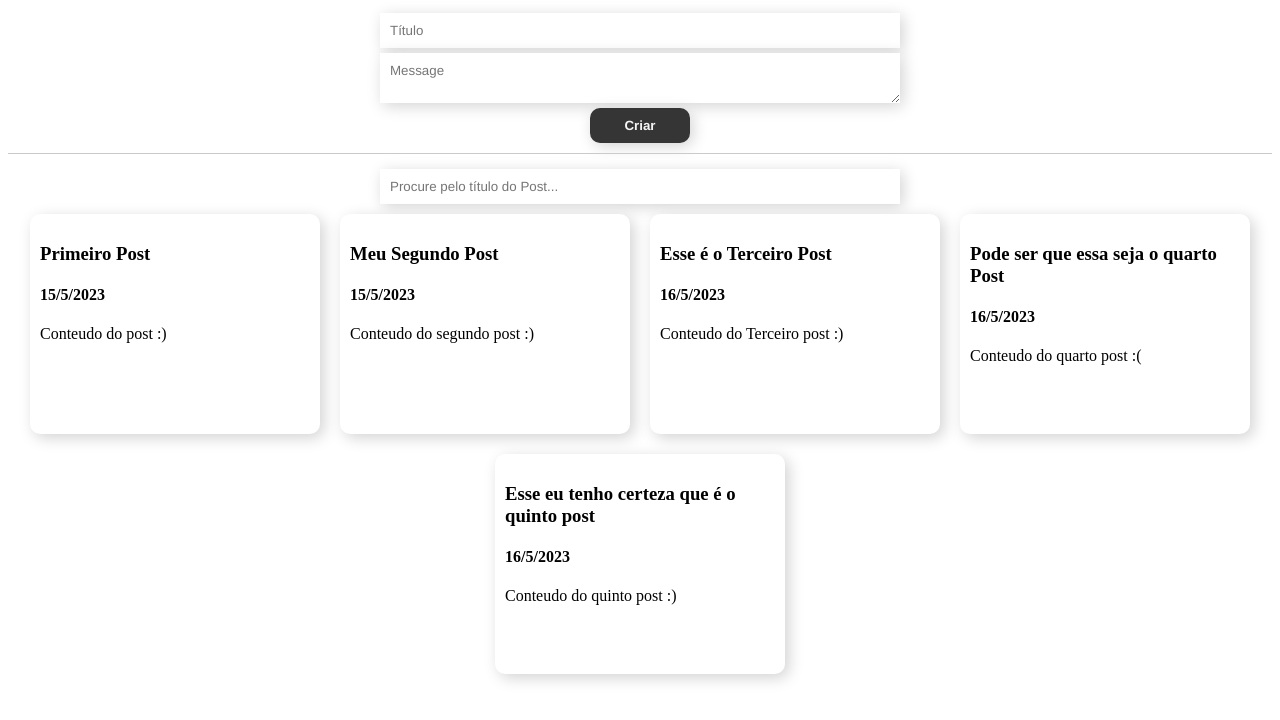
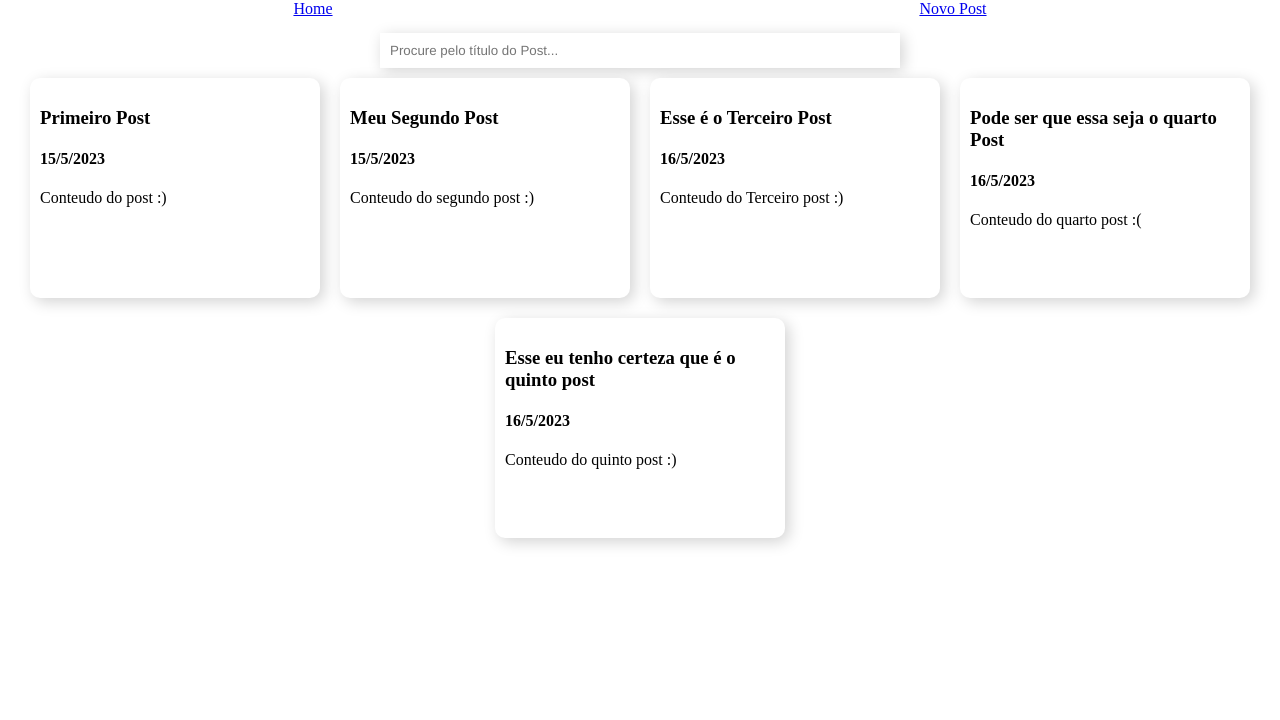
Before and after one commit to EduardoScarante/blog, a Vue app: page / in a window 1280 px wide. Shown: the top 720 px of the page. Built offline with nearby package versions, Linux system fonts and the light colour scheme.

Commit message:
remove lógica duplicada, acrescenta links e troca informações com o RouterView

```diff
--- a/src/App.vue
+++ b/src/App.vue
@@ -1,10 +1,10 @@
 <script>
 import { RouterLink, RouterView } from 'vue-router'
+import '@/assets/main.css'
 
 export default {
   data() {
     return {
-      formData: {},
       posts: [
         {
           title: 'Primeiro Post',
@@ -32,49 +32,12 @@ export default {
           content: 'Conteudo do quinto post :)',
           datetime: '16/5/2023'
         }
-      ],
-      titleSearch: ''
+      ]
     }
   },
-  methods: {
-    submitForm(event) {
-      event.preventDefault()
-
-      let now = new Date()
-      let dataDaPostagem = `${now.getDate()}/${now.getMonth() + 1}/${now.getFullYear()}`
-
-      this.posts.push({
-        title: this.formData.title,
-        content: this.formData.content,
-        datetime: dataDaPostagem
-      })
-
-      this.formData = {}
-    },
-  },
-  computed: {
-    filteredPost() {
-      /*
-        const listaFinal = []
-        for (const post of this.posts) {
-          if (post.title.includes(this.titleSearch)) {
-            listaFinal.push(post)
-          }
-        }
-      */
-
-      /* Forma mais reduzida
-      return this.posts.filter((item) => item.title.includes(this.titleSearch))
-      */
-
-      //Se caso o search estiver vazio, haverá retorno de todos os posts
-      // GUARD -> impede que o código seja executado sem que exista real necessidade
-      if (!this.titleSearch) return this.posts
-
-      return this.posts.filter((item) => {
-        return item.title.includes(this.titleSearch)
-      })
-
+  methods:{
+    addPost(objeto){
+      this.posts.push(objeto)
     }
   }
 }
@@ -82,108 +45,21 @@ export default {
 </script>
 
 <template>
-  <form id="form" action="">
-    <input v-model="formData.title" placeholder="Título">
-    <textarea v-model="formData.content" placeholder="Message"></textarea>
+  <header>
+    <RouterLink to="/">Home</RouterLink>
+    <RouterLink to="/create">Novo Post</RouterLink>
+  </header>
 
-    <button type="submit" @click="submitForm">Criar</button>
-  </form>
-
-
-  <div id="searchBox">
-    <input id="searchInput" type="text" v-model="titleSearch" placeholder="Procure pelo título do Post...">
-  </div>
-
-  <div id="lista-posts">
-    <div class="post center" v-for="x in filteredPost" :key="x.title">
-      <h3>{{ x.title }}</h3>
-      <h4>{{ x.datetime }}</h4>
-      <p>{{ x.content }}</p>
-    </div>
-  </div>
-
-  <!--   <RouterView /> -->
+  <!-- ESCUTA EVENTO E RECEBE OBJETO NA FUNÇÂO ADDPOST -->
+  <RouterView :posts="posts" @create-post="addPost"/>
 </template>
 
 <style>
-form {
+header{
+  width: 100vw;
   display: flex;
-  flex-direction: column;
-  align-items: center;
-
-  margin-bottom: 10px;
+  flex-direction: row;
+  justify-content: space-around;
 }
 
-#searchBox{
-  text-align: center;
-
-  border-top: 1px solid #cacaca;
-
-  padding-top: 10px;
-}
-
-form>*,
-#searchInput {
-  background-color: white;
-  box-shadow: 3px 3px 15px lightgray;
-  border: none;
-
-  font-family: 'Franklin Gothic Medium', 'Arial Narrow', Arial, sans-serif;
-
-  width: 500px;
-  padding: 10px;
-  margin-top: 5px;
-
-  border: 3px;
-}
-
-form button {
-  background-color: rgb(53, 53, 53);
-  color: whitesmoke;
-  font-weight: 800;
-  width: 100px;
-  border-radius: 10px;
-
-  transition: 0.5s;
-}
-
-form button:hover {
-  background-color: #2b1a1a;
-  box-shadow: 3px 3px 1px lightcoral;
-}
-
-
-#lista-posts {
-  width: 100%;
-  display: flex;
-  flex-wrap: wrap;
-
-  justify-content: center;
-
-  justify-content: center;
-}
-
-.post {
-  background-color: white;
-  height: 200px;
-  width: 270px;
-
-  box-shadow: 4px 4px 15px lightgray;
-
-  border-radius: 10px;
-  padding: 10px;
-
-  margin: 10px;
-}
-
-@media (max-width: 600px) {
-  form>*,
-  #searchInput {
-    width: 87vw;
-  }
-
-  .post{
-    width: 100vw;
-  }
-}
 </style>
```
